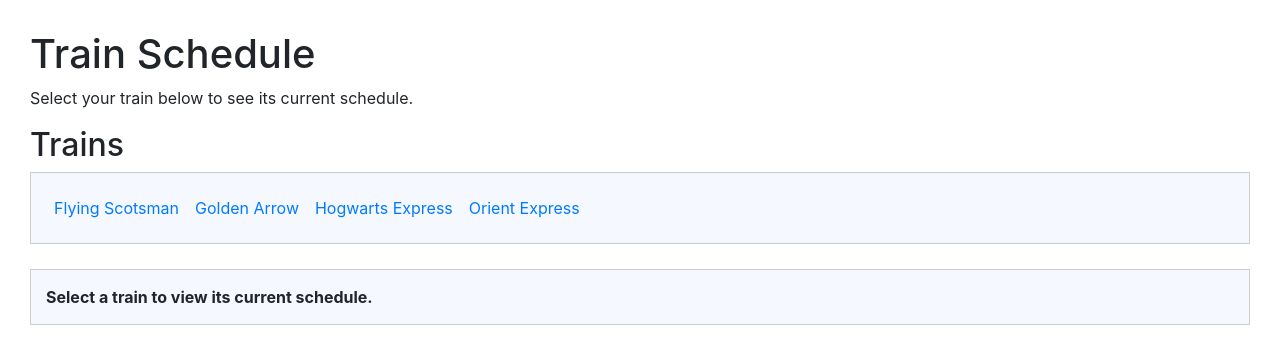
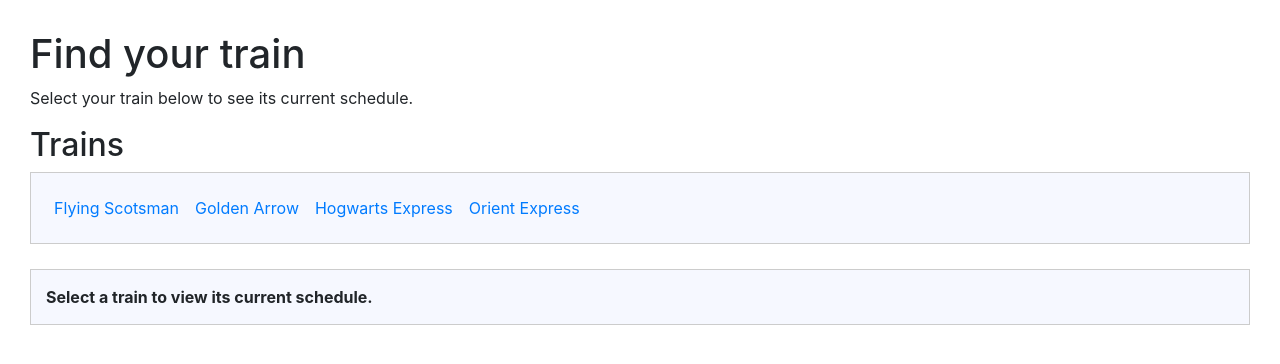
Before and after one commit to zaval1976/gitBegin, a Node server app: page / in a window 1280 px wide. Shown: the top 364 px of the page. Run offline with Node 20, Linux system fonts and the light colour scheme; some libraries are stand-ins or nearby versions.

Commit message:
Change Train Schedule to Find your train

```diff
--- a/views/index.jade
+++ b/views/index.jade
@@ -1,7 +1,7 @@
 extends layout
 
 block content
-  h1 Train Schedule
+  h1 Find your train
   p Select your train below to see its current schedule.
   #wrapper
     #trainList
```
